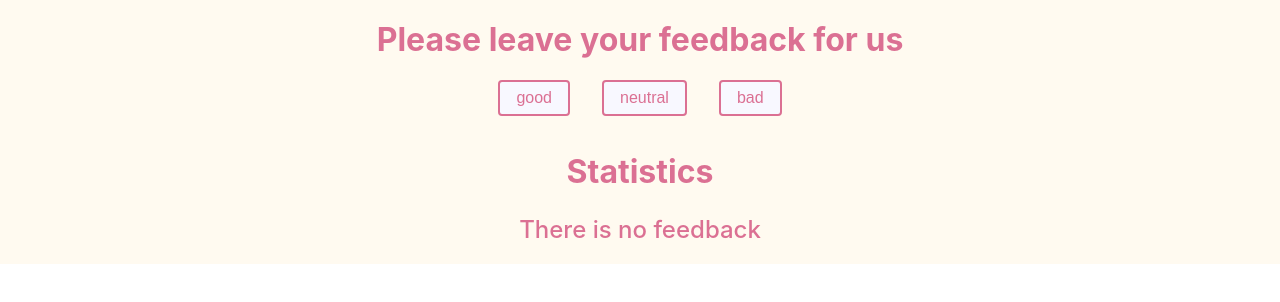
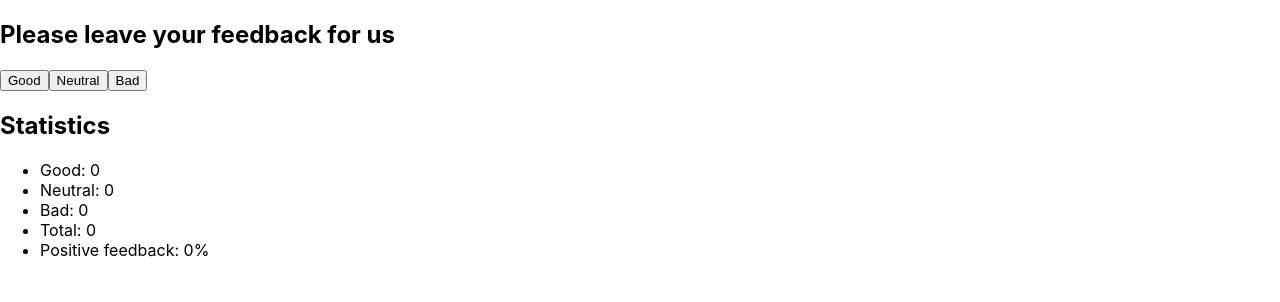
Before and after one commit to AndriiTkac4ov/goit-react-hw-04-feedback, a React (Create React App) app: page / in a window 1280 px wide. Shown: the top 302 px of the page. Built offline with nearby package versions, Linux system fonts and the light colour scheme.

Commit message:
write solutions by hooks

```diff
--- /dev/null
+++ b/src/components/AppFEEDBACK.jsx
@@ -0,0 +1,65 @@
+// import { useState } from 'react';
+// import { Statistics } from './Statistics/Statistics';
+// import { FeedbackOptions } from './FeedbackOptions/FeedbackOptions';
+// import { Section } from './Section/Section';
+// import { Notification } from './Notification/Notification';
+
+// const AppFeedback = () => {
+//   const [feedbacks, setFeedbacks] = useState ({
+//     good: 0,
+//     neutral: 0,
+//     bad: 0,
+//   });
+
+//   onLeaveFeedback = (statusFeedback) => {
+//     this.setState((prevState) => ({
+//       [statusFeedback]: prevState[statusFeedback] + 1
+//     }));
+//   }
+
+//   countTotalFeedback() {
+//     const { good, neutral, bad } = this.state;
+//     return good + neutral + bad;
+//   }
+
+//   countPositiveFeedbackPercentage() {
+//     const { good } = this.state;
+//     const positiveFeedbackPercentage = Math.round(good * 100 / this.countTotalFeedback());
+//     return good ? positiveFeedbackPercentage : 0;
+//   }
+
+
+//     const { good, neutral, bad } = this.state;
+//     const optionsForFeedback = Object.keys(this.state);
+
+//   return (
+//     <>
+//       <Section
+//         title="Please leave your feedback for us"
+//       >
+//         <FeedbackOptions
+//           options={optionsForFeedback}
+//           onLeaveFeedback={this.onLeaveFeedback}
+//         />
+//       </Section>
+
+//       <Section
+//         title="Statistics"
+//       >
+//         {this.countTotalFeedback()===0 ? (
+//           <Notification message="There is no feedback"/>
+//         ) : (
+//           <Statistics
+//             good={good}
+//             neutral={neutral}
+//             bad={bad}
+//             total={this.countTotalFeedback()}
+//             positivePercentage={this.countPositiveFeedbackPercentage()}
+//           />
+//         )}
+//       </Section>
+//     </>
+//   )
+// };
+
+// export default AppFeedback;
--- /dev/null
+++ b/src/components/Feedback/Feedback.jsx
@@ -0,0 +1,55 @@
+import { useState } from "react";
+
+const Feedback = () => {
+    // const [feedbacks, setFeedbacks] = useState ({
+    //     good: 0,
+    //     neutral: 0,
+    //     bad: 0,
+    // });
+
+    const [good, setGood] = useState(0);
+    const [neutral, setNeutral] = useState(0);
+    const [bad, setBad] = useState(0);
+
+    const handleCountGoodFeedbacks = () => {
+        setGood(prev => prev + 1);
+    }
+
+    const handleCountNeutralFeedbacks = () => {
+        setNeutral(prev => prev + 1);
+    }
+
+    const handleCountBadFeedbacks = () => {
+        setBad(prev => prev + 1);
+    }
+
+    const countTotalFeedback = () => {
+        return good + neutral + bad;
+    }
+
+    const countPositiveFeedbackPercentage = () => {
+        const positiveFeedbackPercentage = Math.round(good * 100 / countTotalFeedback());
+        return good ? positiveFeedbackPercentage : 0;
+    }
+
+    return (
+        <div className="feedback">
+            <h2 className="feedback_title">Please leave your feedback for us</h2>
+            <div className="feedback_table">
+                <button type='button' onClick={handleCountGoodFeedbacks}>Good</button>
+                <button type='button' onClick={handleCountNeutralFeedbacks}>Neutral</button>
+                <button type='button' onClick={handleCountBadFeedbacks}>Bad</button>
+            </div>
+            <h2 className="feedback_title">Statistics</h2>
+            <ul>
+                <li>Good: <span>{good}</span></li>
+                <li>Neutral: <span>{neutral}</span></li>
+                <li>Bad: <span>{bad}</span></li>
+                <li>Total: <span>{countTotalFeedback()}</span></li>
+                <li>Positive feedback: <span>{countPositiveFeedbackPercentage()}%</span></li>
+            </ul>
+        </div>
+    )
+}
+
+export default Feedback;
--- a/src/index.js
+++ b/src/index.js
@@ -1,6 +1,7 @@
 import React from 'react';
 import ReactDOM from 'react-dom/client';
-import App from 'components/App';
+import Feedback from 'components/Feedback/Feedback';
+// import AppFeedback from 'components/AppFEEDBACK';
 import './index.css';
 import { theme } from './constants/theme';
 import { ThemeProvider } from 'styled-components';
@@ -8,7 +9,8 @@ import { ThemeProvider } from 'styled-components';
 ReactDOM.createRoot(document.getElementById('root')).render(
   <React.StrictMode>
     <ThemeProvider theme={theme}>
-      <App />
+      <Feedback />
+      {/* <AppFeedback /> */}
     </ThemeProvider>
   </React.StrictMode>
 );
```
